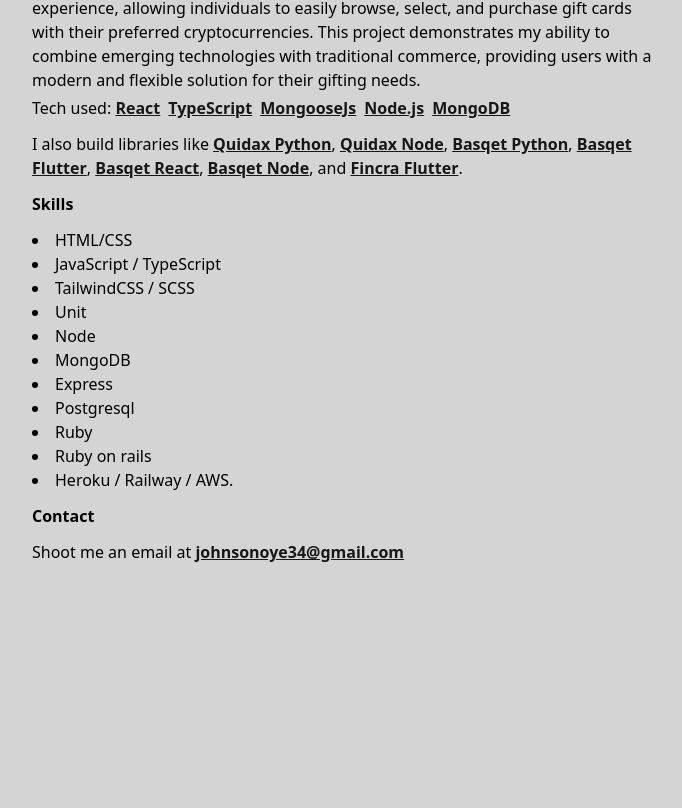
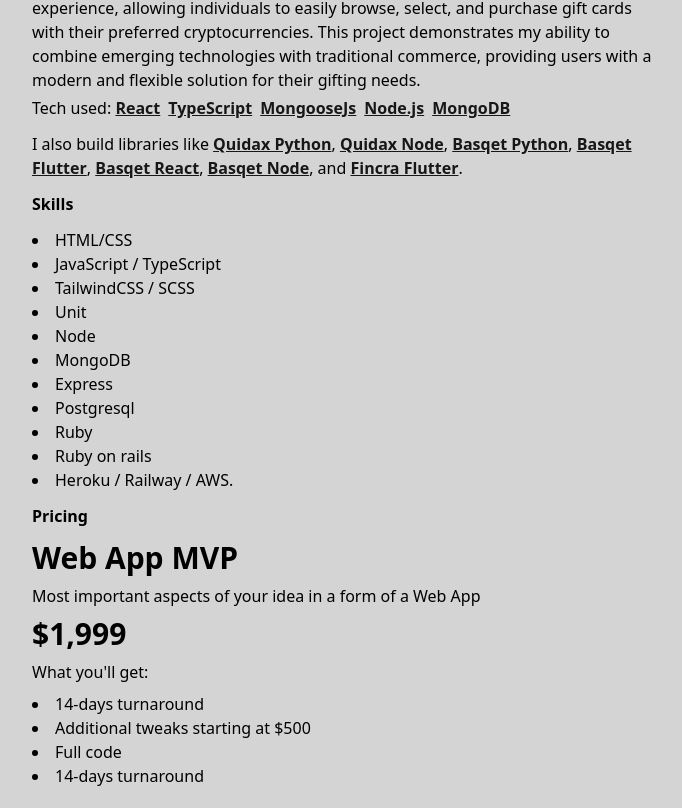
Before and after one commit to oyeolamilekan/portfolio-website, a React (Vite) app: page / in a window 1280 px wide. Shown: the part 1796-2604 px from the top of the page, without its empty margins (292-974 px from the left). Before the commit the page ends 2392 px from the top, so only its background shows below. Built offline with nearby package versions, Linux system fonts and the light colour scheme.

Commit message:
fix: some changes.

```diff
--- a/src/App.tsx
+++ b/src/App.tsx
@@ -56,8 +56,19 @@
           <li>Ruby on rails</li>
           <li>Heroku / Railway / AWS.</li>
         </ul>
-        <h3 className='my-3'><b>Contact</b></h3>
-        <p className='my-3'>Shoot me an email at <a href="mailto:johnsonoye34@gmail.com" className={textBold}>johnsonoye34@gmail.com</a></p>
+        <h3 className='my-3'><b>Pricing</b></h3>
+        <div className="space-y-2" id="pricing">
+          <h2 className="text-3xl font-bold">Web App MVP</h2>
+          <p>Most important aspects of your idea in a form of a Web App</p>
+          <p className="text-3xl font-bold">$1,999</p>
+          <p>What you'll get:</p>
+          <ul className='list-disc list-inside'>
+            <li>14-days turnaround</li>
+            <li>Additional tweaks starting at $500</li>
+            <li>Full code</li>
+            <li>14-days turnaround</li>
+          </ul>
+        </div>
       </div>
     </div>
   )
--- /dev/null
+++ b/src/components/button.tsx
@@ -0,0 +1,47 @@
+import { ReactElement } from 'react'
+import Loader from './loader'
+import { twMerge } from 'tailwind-merge'
+
+export function Button({
+    children,
+    type = 'submit',
+    size = 'full',
+    loading = false,
+    onClick = () => { },
+    className = '',
+    variant = '',
+    disabled = false,
+    ...props
+}: ButtonPropTypes) {
+    const computedClass = ['h-10 bg-black hover:opacity-75 text-white py-2 px-3 rounded transition-all duration-200 text-center font-bold']
+
+    if (variant === 'danger') [
+        computedClass.push('bg-red-700')
+    ]
+
+    if (variant === 'outline') {
+        computedClass.push('bg-transparent text-black border')
+    }
+
+    if (size === 'full') {
+        computedClass.push('w-full')
+    }
+
+    return (
+        <button type={type} className={twMerge(`${computedClass.join(' ')} ${loading ? "opacity-50" : ""} ${className} text-sm items-center`)} disabled={disabled} onClick={(e) => onClick(e)} {...props}>
+            {loading ? <Loader /> : <span className='md:text-sm text-xs'>{children}</span>}
+        </button>
+    )
+}
+
+type ButtonPropTypes = {
+    text?: string;
+    variant?: string;
+    type?: 'submit' | 'reset' | 'button';
+    size?: 'full' | 'non-full';
+    children?: ReactElement | string;
+    loading?: boolean;
+    onClick?: React.DOMAttributes<HTMLButtonElement>['onClick'] | Function;
+    customClass?: string;
+    disabled?: boolean;
+} & React.ComponentProps<'button'>;
```
